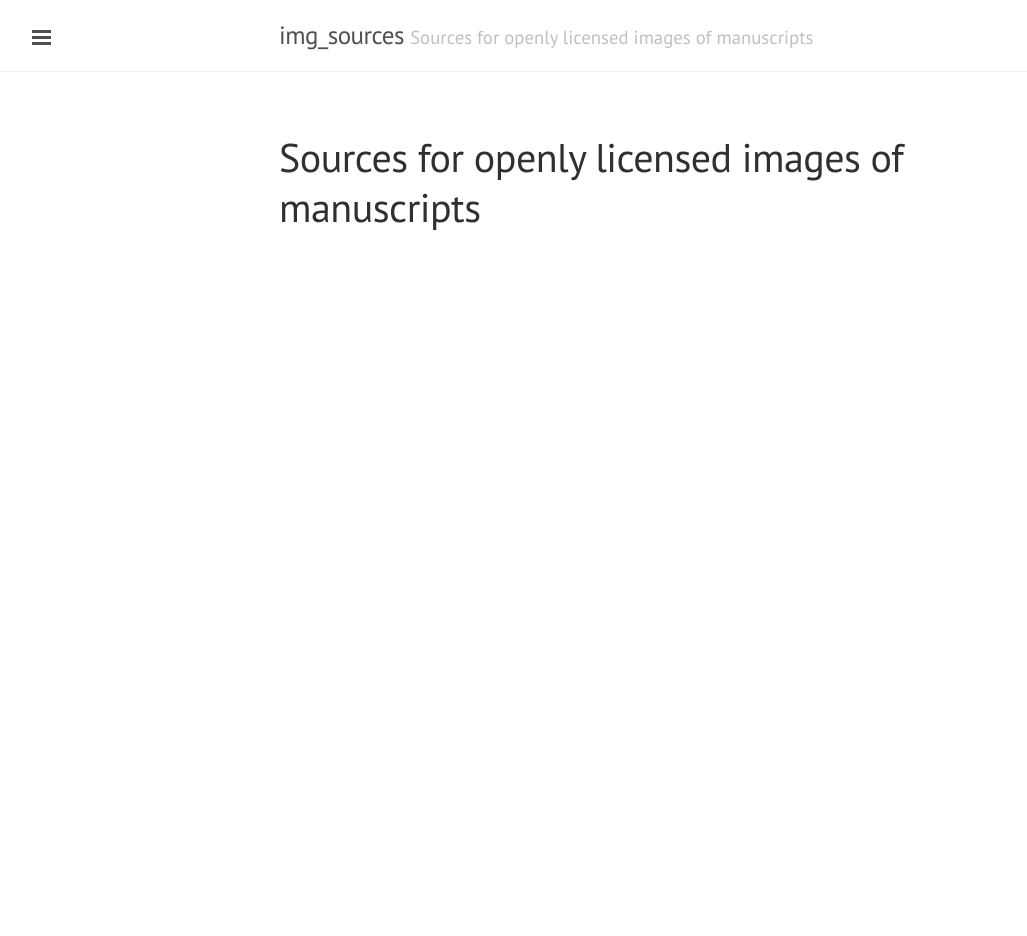
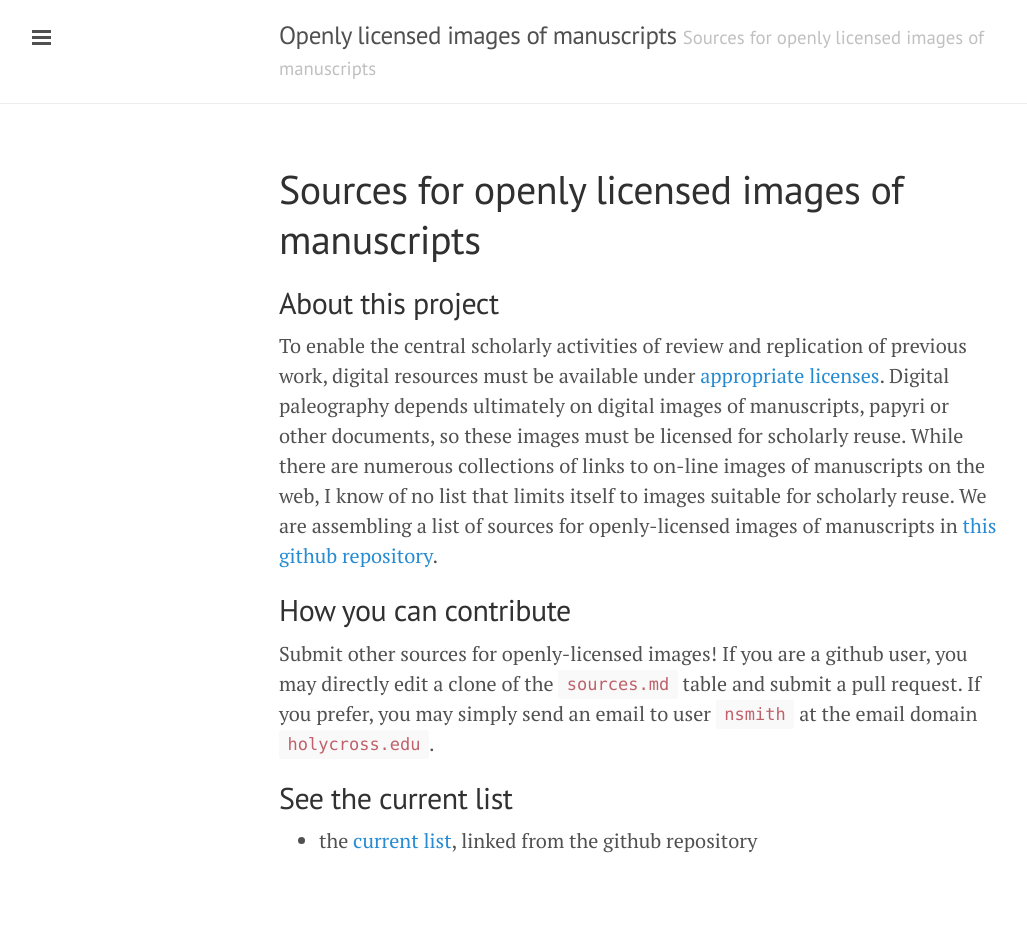
Before and after one commit to openmss/img_sources, a Jekyll site: the page built from index.md, in a window 1280 px wide. Shown: the whole page, without its empty margins (1-1028 px from the left). Built offline with Jekyll 4.4.1, drawn with Linux system fonts in a browser that asks for light colours; Markdown is read by kramdown in place of the engine named in the settings; before the commit the page ends 900 px from its top, so only the background shows below that.

Commit message:
Update web content

```diff
--- a/_config.yml
+++ b/_config.yml
@@ -6,7 +6,7 @@ pygments:         true
 permalink:        pretty
 
 # Setup
-title:            img_sources
+title:            Openly licensed images of manuscripts
 tagline:          'Sources for openly licensed images of manuscripts'
 description:      'Sources for openly licensed images of manuscripts'
 
@@ -22,8 +22,6 @@ paginate:         5
 github:
   repo:           https://github.com/openpaleography/img_sources
 
-version:          0.12.0
-
 links:
   - title: Open Paleography
     url: http://openpaleography.github.io
--- a/index.md
+++ b/index.md
@@ -2,3 +2,19 @@
 layout: page
 title: Sources for openly licensed images of manuscripts
 ---
+
+
+## About this project
+
+To enable the central scholarly activities of review and replication of previous work, digital resources must be available under [appropriate licenses](licenses).  Digital paleography depends ultimately on digital images of manuscripts, papyri or other documents, so these images must be licensed for scholarly reuse.  While there are numerous collections of links to on-line images of manuscripts on the web, I know of no list that limits itself to images suitable for scholarly reuse.  We are assembling a list of sources for openly-licensed images of manuscripts in [this github repository](https://github.com/openpaleography/img_sources).
+
+## How you can contribute ##
+
+Submit other sources for openly-licensed images!  If you are a github user, you may directly edit a clone of the `sources.md` table and submit a pull request.  If you prefer, you may simply send an email to user `nsmith` at the email domain `holycross.edu`.
+
+
+
+## See the current list ##
+
+
+- the [current list](https://github.com/openpaleography/img_sources/blob/master/sources.md), linked from the github repository
```
Also changed, not shown: licenses.md (added).
